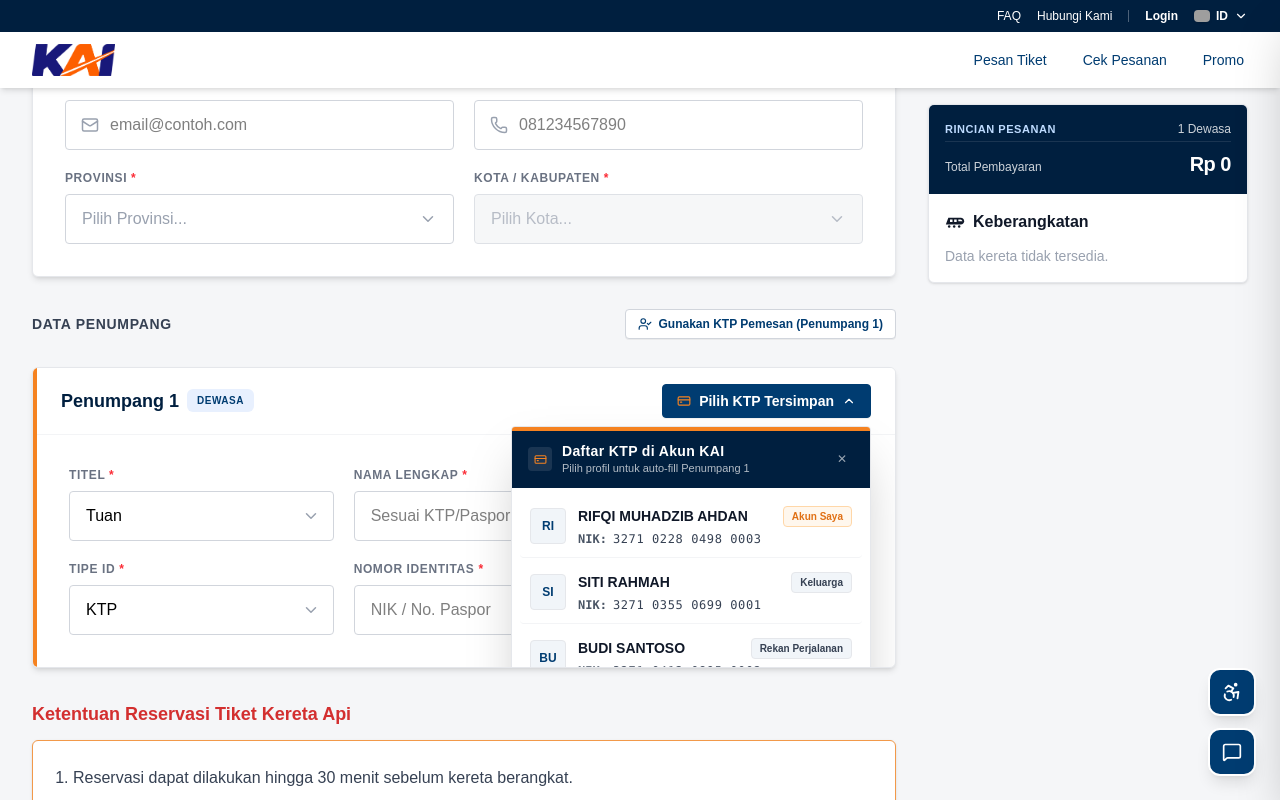
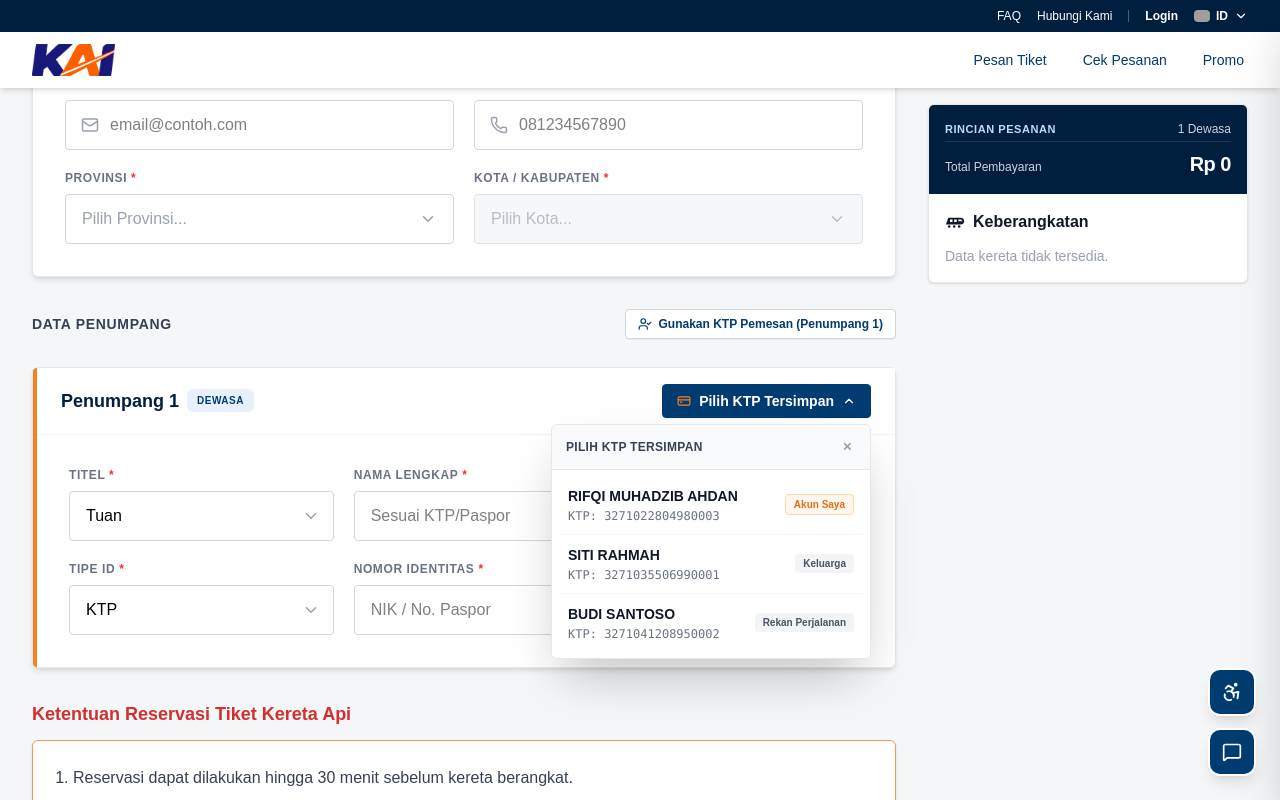
Before and after one commit to RifqiMuhA/BookingKAI, a Next.js app: page /isi-data-penumpang in a window 1280 px wide. Both pictures are taken after a click on the button "Pilih KTP Tersimpan". Shown: the part 537-1337 px from the top of the page. Built offline with nearby package versions, Linux system fonts and the light colour scheme; grey boxes are pictures that could not be loaded; a web font is replaced by a local one.

Commit message:
fix(isi-data): fix z-index stacking on saved KTP popover and simplify dropdown content

```diff
--- a/src/app/isi-data-penumpang/page.tsx
+++ b/src/app/isi-data-penumpang/page.tsx
@@ -877,9 +877,11 @@
               {passengers.map((p, idx) => (
                 <div
                   key={p.id}
-                  className="bg-white rounded-md shadow-md border border-gray-200 overflow-hidden relative"
+                  className={`bg-white rounded-md shadow-md border border-gray-200 relative ${
+                    activePassengerPopover === idx ? "z-30" : "z-10"
+                  }`}
                 >
-                  <div className="absolute top-0 left-0 w-1 h-full bg-[var(--color-accent)]"></div>
+                  <div className="absolute top-0 left-0 w-1 h-full bg-[var(--color-accent)] rounded-l-md"></div>
                   <div className="bg-white px-6 py-4 border-b border-gray-100 flex items-center justify-between ml-1 relative">
                     <h2 className="font-extrabold text-lg text-[var(--color-primary-dark)] flex items-center gap-2">
                       Penumpang {idx + 1}
@@ -911,87 +913,51 @@
                           <ChevronDown size={14} className={`transition-transform duration-200 ${activePassengerPopover === idx ? "rotate-180" : ""}`} />
                         </button>
 
-                        {/* Dropdown Popover KTP Tersimpan Elegan KAI */}
+                        {/* Dropdown Popover KTP Tersimpan Simpel & Elegan */}
                         {activePassengerPopover === idx && (
                           <div
                             ref={popoverRef}
-                            className="absolute right-0 top-full mt-2 w-80 sm:w-[360px] bg-white rounded-sm shadow-2xl border border-gray-200 z-50 overflow-hidden animate-in fade-in zoom-in-95 duration-150"
+                            className="absolute right-0 top-full mt-1.5 w-72 sm:w-80 bg-white rounded-md shadow-2xl border border-gray-200 z-50 overflow-hidden animate-in fade-in duration-150"
                           >
-                            {/* Garis Aksen Oranye KAI */}
-                            <div className="h-1 w-full bg-[#F58220]" />
-
-                            {/* Header Navy KAI */}
-                            <div className="bg-[#001F3F] text-white px-4 py-3 flex items-center justify-between">
-                              <div className="flex items-center gap-2.5">
-                                <div className="w-6 h-6 rounded bg-white/10 flex items-center justify-center">
-                                  <CreditCard size={13} className="text-[#F58220]" />
-                                </div>
-                                <div>
-                                  <h4 className="font-bold text-xs sm:text-sm leading-tight text-white tracking-wide">
-                                    Daftar KTP di Akun KAI
-                                  </h4>
-                                  <p className="text-[11px] text-white/70 leading-tight mt-0.5 font-normal">
-                                    Pilih profil untuk auto-fill Penumpang {idx + 1}
-                                  </p>
-                                </div>
-                              </div>
+                            <div className="px-3.5 py-2.5 bg-gray-50 border-b border-gray-200 flex items-center justify-between">
+                              <span className="text-xs font-bold text-gray-700 uppercase tracking-wide">
+                                Pilih KTP Tersimpan
+                              </span>
                               <button
                                 type="button"
                                 onClick={() => setActivePassengerPopover(null)}
-                                className="text-white/60 hover:text-white text-xs w-6 h-6 rounded flex items-center justify-center hover:bg-white/10 transition-colors cursor-pointer"
+                                className="text-gray-400 hover:text-gray-700 text-xs font-bold p-1 cursor-pointer"
                                 aria-label="Tutup"
                               >
                                 ✕
                               </button>
                             </div>
 
-                            {/* Daftar KTP Tersimpan */}
-                            <div className="p-2 space-y-1 divide-y divide-gray-100 max-h-72 overflow-y-auto bg-white">
+                            <div className="p-1.5 divide-y divide-gray-100 max-h-60 overflow-y-auto bg-white">
                               {savedAccountPassengers.map((saved) => (
                                 <button
                                   key={saved.id}
                                   type="button"
                                   onClick={() => handleSelectSavedPassenger(idx, saved)}
-                                  className="w-full text-left p-2.5 rounded-sm hover:bg-blue-50/80 transition-all cursor-pointer group flex items-center gap-3 pt-2.5"
+                                  className="w-full text-left p-2.5 rounded hover:bg-blue-50/70 transition-colors cursor-pointer group flex items-center justify-between"
                                 >
-                                  {/* Avatar Bulat Initial */}
-                                  <div className="w-9 h-9 rounded-sm bg-slate-100 border border-gray-200 flex items-center justify-center font-bold text-xs text-[#003C71] group-hover:bg-[#003C71] group-hover:text-white group-hover:border-[#003C71] transition-colors flex-shrink-0">
-                                    {saved.name.slice(0, 2).toUpperCase()}
+                                  <div>
+                                    <p className="text-xs sm:text-sm font-bold text-gray-900 group-hover:text-[#003C71]">
+                                      {saved.name}
+                                    </p>
+                                    <p className="text-xs text-gray-500 font-mono mt-0.5">
+                                      KTP: {saved.idNumber}
+                                    </p>
                                   </div>
-
-                                  <div className="flex-1 min-w-0">
-                                    <div className="flex items-center justify-between gap-1 mb-1">
-                                      <span className="text-xs sm:text-sm font-bold text-gray-900 group-hover:text-[#003C71] truncate">
-                                        {saved.name}
-                                      </span>
-                                      <span className={`text-[10px] font-bold px-2 py-0.5 rounded-sm flex-shrink-0 ${
-                                        saved.id === "self"
-                                          ? "bg-orange-50 text-[#E07015] border border-orange-200"
-                                          : "bg-slate-100 text-gray-700 border border-gray-200"
-                                      }`}>
-                                        {saved.label}
-                                      </span>
-                                    </div>
-                                    <div className="flex items-center gap-1.5 text-xs text-gray-500 font-mono">
-                                      <span className="font-semibold text-gray-600">NIK:</span>
-                                      <span className="tracking-wider text-gray-700">
-                                        {saved.idNumber.replace(/(\d{4})(\d{4})(\d{4})(\d{4})/, "$1 $2 $3 $4")}
-                                      </span>
-                                    </div>
-                                  </div>
+                                  <span className={`text-[10px] font-bold px-2 py-0.5 rounded ${
+                                    saved.id === "self"
+                                      ? "bg-orange-50 text-[#E07015] border border-orange-200"
+                                      : "bg-gray-100 text-gray-600"
+                                  }`}>
+                                    {saved.label}
+                                  </span>
                                 </button>
                               ))}
-                            </div>
-
-                            {/* Footer Info */}
-                            <div className="px-3.5 py-2 bg-slate-50 border-t border-gray-100 flex items-center justify-between text-[11px] text-gray-500">
-                              <span className="flex items-center gap-1 text-gray-600">
-                                <CheckCircle2 size={12} className="text-emerald-600" />
-                                <span>Auto-fill Identitas Cepat</span>
-                              </span>
-                              <span className="font-bold text-[#003C71] text-[10px] tracking-wider uppercase">
-                                Akun Resmi KAI
-                              </span>
                             </div>
                           </div>
                         )}
```
